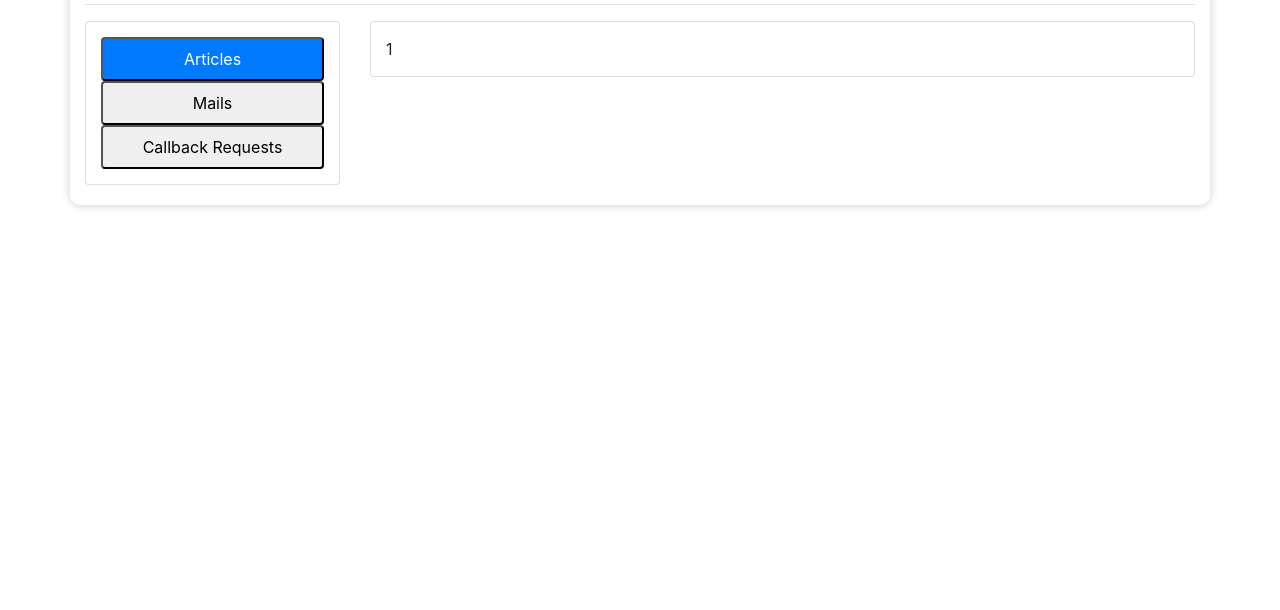
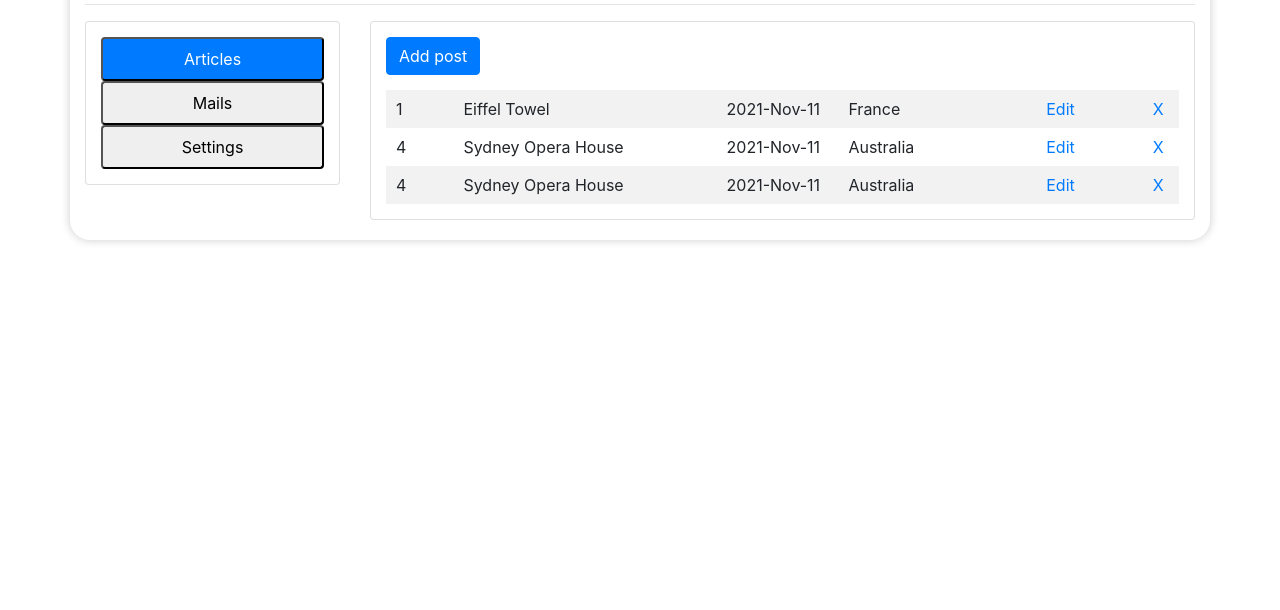
Before and after one commit to Mushroom-Wang/Travel-Advisor, a website: page public/admin/index.html in a window 1280 px wide. Shown: the part 190-800 px from the top of the page. Drawn offline with nearby package versions, Linux system fonts and the light colour scheme.

Commit message:
front end of add posts in Articles tab

```diff
--- a/public/admin/index.html
+++ b/public/admin/index.html
@@ -51,7 +51,7 @@
                           <div class="nav flex-column nav-pills me-3" id="v-pills-tab" role="tablist" aria-orientation="vertical">
                               <button class="nav-link active" id="v-pills-home-tab" data-bs-toggle="pill" data-bs-target="#v-pills-home" type="button" role="tab" aria-controls="v-pills-home" aria-selected="true">Articles</button>
                               <button class="nav-link" id="v-pills-profile-tab" data-bs-toggle="pill" data-bs-target="#v-pills-profile" type="button" role="tab" aria-controls="v-pills-profile" aria-selected="false">Mails</button>
-                                <button class="nav-link" id="v-pills-disabled-tab" data-bs-toggle="pill" data-bs-target="#v-pills-disabled" type="button" role="tab" aria-controls="v-pills-disabled" aria-selected="false">Callback Requests</button>
+                              <button class="nav-link" id="v-pills-settings-tab" data-bs-toggle="pill" data-bs-target="#v-pills-settings" type="button" role="tab" aria-controls="v-pills-settings" aria-selected="false">Settings</button>
                             </div>
                       </div>
                   </div>
@@ -60,9 +60,37 @@
                   <div class="card">
                       <div class="card-block">
                           <div class="tab-content" id="v-pills-tabContent">
-                                <div class="tab-pane fade show active" id="v-pills-home" role="tabpanel" aria-labelledby="v-pills-home-tab">1</div>
+                              <div class="tab-pane fade show active" id="v-pills-home" role="tabpanel" aria-labelledby="v-pills-home-tab">
+                                <button class="btn btn-primary">Add post</button>
+                                <div class="articles">
+                                  <article class="d-flex justify-content-between align-items-center article-inline">
+                                    <div class="id w5">1</div>
+                                    <div class="name w30">Eiffel Towel</div>
+                                    <div class="date w50">2021-Nov-11</div>
+                                    <div class="country w20">France</div>
+                                    <div class="edit w10"><button class="btn btn-link">Edit</button></div>
+                                    <div class="remove w5"><button class="btn btn-link">X</button></div>
+                                  </article>
+                                  <article class="d-flex justify-content-between align-items-center article-inline">
+                                    <div class="id w5">4</div>
+                                    <div class="name w30">Sydney Opera House</div>
+                                    <div class="date w50">2021-Nov-11</div>
+                                    <div class="country w20">Australia</div>
+                                    <div class="edit w10"><button class="btn btn-link">Edit</button></div>
+                                    <div class="remove w5"><button class="btn btn-link">X</button></div>
+                                  </article>
+                                  <article class="d-flex justify-content-between align-items-center article-inline">
+                                    <div class="id w5">4</div>
+                                    <div class="name w30">Sydney Opera House</div>
+                                    <div class="date w50">2021-Nov-11</div>
+                                    <div class="country w20">Australia</div>
+                                    <div class="edit w10"><button class="btn btn-link">Edit</button></div>
+                                    <div class="remove w5"><button class="btn btn-link">X</button></div>
+                                  </article>
+                                </div>
+                              </div>
                               <div class="tab-pane fade" id="v-pills-profile" role="tabpanel" aria-labelledby="v-pills-profile-tab">2</div>
-                                <div class="tab-pane fade" id="v-pills-disabled" role="tabpanel" aria-labelledby="v-pills-disabled-tab">3</div>
+                              <div class="tab-pane fade" id="v-pills-settings" role="tabpanel" aria-labelledby="v-pills-settings-tab" tabindex="0">3</div>
                             </div>
                       </div>
                   </div>
--- a/public/css/style.css
+++ b/public/css/style.css
@@ -12,7 +12,7 @@ footer>.container, footer .row {
 	margin: 50px auto;
 	padding: 20px 15px;
 	box-shadow: 0 0 10px #ccc;
-	border-radius: 10px;
+	border-radius: 20px;
 }
 
 .page-wrapper h1 {
@@ -23,3 +23,30 @@ footer>.container, footer .row {
 .card-block {
 	padding: 15px;
 }
+
+.w30{
+	width: 30%;
+}
+
+.w20{
+	width: 20%;
+}
+
+.w10{
+	width: 10%;
+}
+
+.w5{
+	width: 5%;
+}
+
+.articles{
+	margin-top: 15px;
+}
+
+.article-inline{
+	padding-left: 10px;
+}
+.article-inline:nth-of-type(odd){
+	background: rgba(0, 0, 0, 0.05);
+}
```
Lines whose indentation alone changed are shown as unchanged.
